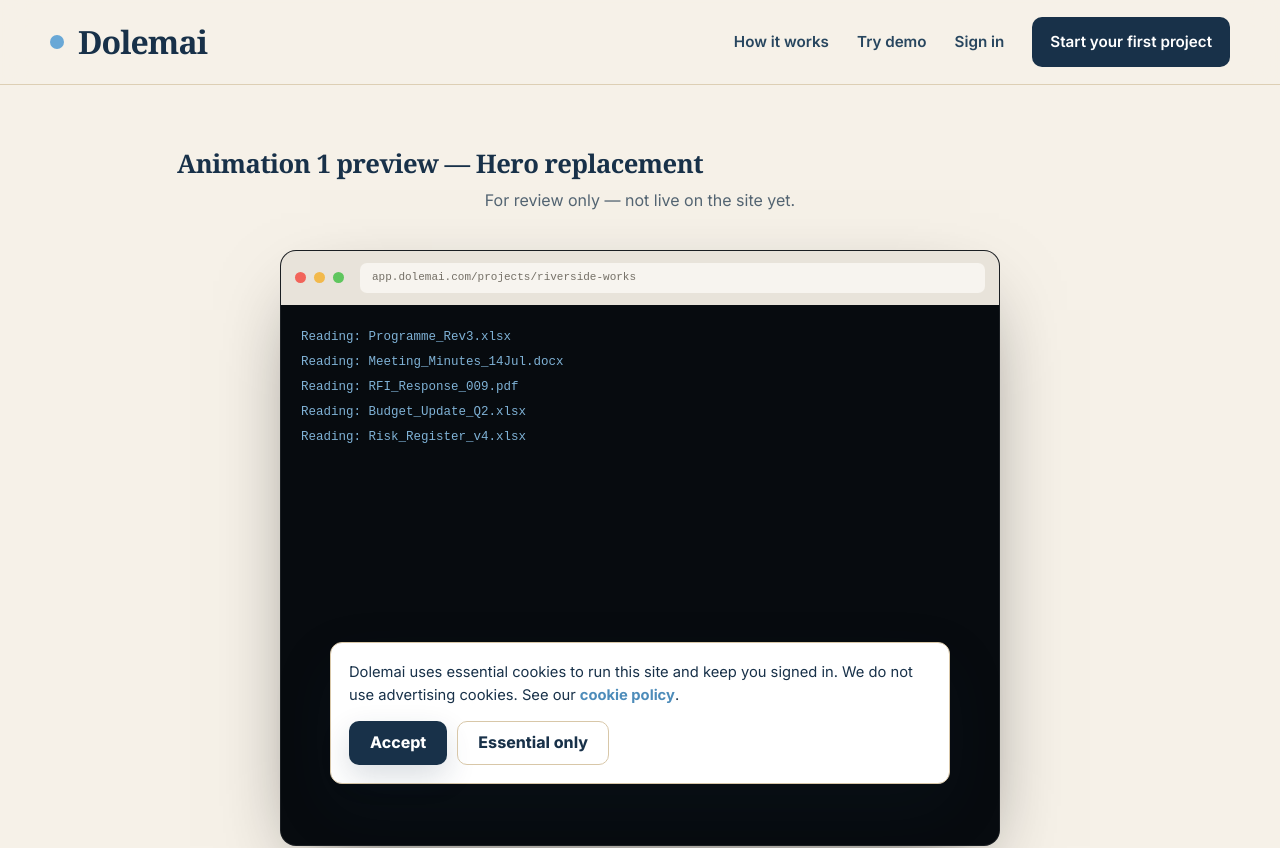
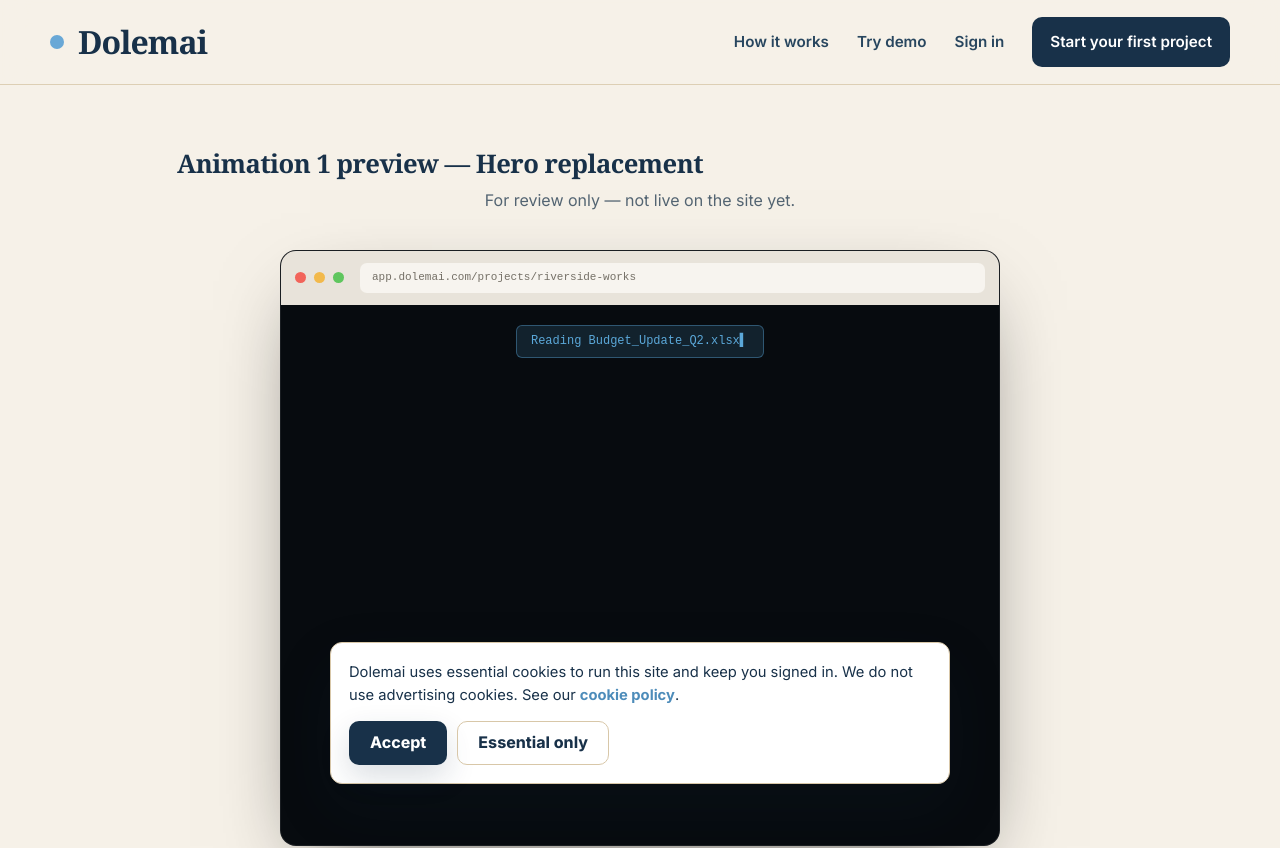
Before and after one commit to DesignflowOSapp/dolemai-marketing, a Next.js app: page /demo-animation-1 in a window 1280 px wide. Shown: the top 848 px of the page. Built offline with nearby package versions, Linux system fonts and the light colour scheme.

Commit message:
Animation + demo-report polish: full-width stacked hero animation (max 900); reading typewriter banner; redesigned folder-picker + project-details scene; Ask starts on scroll into view; remove report Overall position block; Programme/Cost heading rename

```diff
--- a/components/HeroDemoAnimation.tsx
+++ b/components/HeroDemoAnimation.tsx
@@ -3,13 +3,19 @@
 import { AnimFrame, Cursor, SIGNAL, RED, AMBER, GREEN, MONO, darkCard, monoLabel, overlay } from "@/components/animShared";
 import OverviewMock from "@/components/OverviewMock";
 
-const folders = ["Documents / 2024", "Projects / Active", "Riverside Works / 2026", "Archive / 2023"];
-const docs = [
-  "Reading: Programme_Rev3.xlsx",
-  "Reading: Meeting_Minutes_14Jul.docx",
-  "Reading: RFI_Response_009.pdf",
-  "Reading: Budget_Update_Q2.xlsx",
-  "Reading: Risk_Register_v4.xlsx",
+const folders = [
+  { name: "Documents / 2024", date: "12 Jan 2024" },
+  { name: "Projects / Active", date: "3 Mar 2026" },
+  { name: "Riverside Works / 2026", date: "16 Jul 2026" },
+  { name: "Archive / 2023", date: "20 Nov 2023" },
+];
+const readLines = [
+  "Reading Programme_Rev3.xlsx...",
+  "Reading Meeting_Minutes_14Jul.docx...",
+  "Reading RFI_Response_009.pdf...",
+  "Reading Budget_Update_Q2.xlsx...",
+  "Reading Risk_Register_v4.xlsx...",
+  "Building project intelligence...",
 ];
 const risks = [
   { id: "R001", text: "No contingency in budget estimate", sev: "Critical", tone: RED },
@@ -20,8 +26,8 @@
 
 function cursorFor(t: number): { x: string; y: string; click: boolean } | null {
   if (t < 4000) {
-    const y = t < 800 ? 104 : t < 2400 ? 104 + ((t - 800) / 1600) * 74 : 178;
-    return { x: "42%", y: y + "px", click: t >= 2900 && t < 3300 };
+    const y = t < 800 ? 120 : t < 2400 ? 120 + ((t - 800) / 1600) * 66 : 186;
+    return { x: "36%", y: y + "px", click: t >= 2900 && t < 3300 };
   }
   if (t >= 11000 && t < 15200) {
     if (t < 11500) return { x: "calc(100% - 128px)", y: "244px", click: t >= 11250 && t < 11500 };
@@ -36,13 +42,13 @@
   return null;
 }
 
-export default function HeroDemoAnimation() {
+export default function HeroDemoAnimation({ maxWidth }: { maxWidth?: number }) {
   const t = useTimeline(22000, { once: true, restAt: 20800 });
   const c = cursorFor(t);
 
   const folderOn = t < 4000;
-  const readingOn = t >= 4000 && t < 6200;
-  const dashOn = (t >= 6000 && t < 11400) || t >= 19000;
+  const readingOn = t >= 4000 && t < 6600;
+  const dashOn = (t >= 6400 && t < 11400) || t >= 19000;
   const riskOn = t >= 11200 && t < 19000;
   const reviewOn = t >= 15200 && t < 19000;
   const fade = t >= 21300 ? Math.min(1, (t - 21300) / 700) : 0;
@@ -50,50 +56,71 @@
   const riversideHover = t >= 2200 && t < 3000;
   const connecting = t >= 3000 && t < 3500;
   const connected = t >= 3500 && t < 4000;
-  const building = t >= 5800 && t < 6200;
   const statusConfirmed = t >= 17500;
   const dropdownOpen = t >= 16500 && t < 17650;
   const saved = t >= 17900 && t < 18900;
 
   return (
-    <AnimFrame minHeight={540}>
-      {/* ===== Phase 1 — folder picker ===== */}
+    <AnimFrame minHeight={540} maxWidth={maxWidth}>
+      {/* ===== Phase 1 — folder picker + project details ===== */}
       <div style={overlay(folderOn, { pointerEvents: "none" })}>
-        <div style={{ ...monoLabel, marginBottom: 12 }}>Connect a project folder</div>
-        <div style={{ ...darkCard, padding: 8 }}>
+        <div style={{ display: "grid", gridTemplateColumns: "1.5fr 1fr", gap: 14 }}>
+          {/* left: folder picker */}
+          <div style={{ ...darkCard, padding: 12 }}>
+            <div style={{ display: "flex", alignItems: "center", gap: 8, background: "#0d1116", border: "1px solid #23262C", borderRadius: 8, padding: "7px 10px", color: "#6b7178", fontSize: 12, marginBottom: 10 }}>
+              <span>🔍</span><span>Search folders</span>
+            </div>
+            <div style={{ display: "grid", gap: 4 }}>
               {folders.map((f, i) => {
                 const isRiver = i === 2;
                 const hot = isRiver && (riversideHover || connecting || connected);
                 return (
-              <div key={f} style={{ display: "flex", alignItems: "center", gap: 10, padding: "11px 12px", borderRadius: 8,
+                  <div key={f.name} style={{ display: "flex", alignItems: "center", gap: 10, padding: "9px 10px", borderRadius: 8,
                     background: hot ? "rgba(91,168,217,0.14)" : "transparent",
                     border: "1px solid " + (hot ? "rgba(91,168,217,0.4)" : "transparent"), transition: "all .25s ease" }}>
                     <span style={{ fontSize: 15 }}>📁</span>
-                <span style={{ color: "#dbe3ea", fontSize: 13.5, flex: 1 }}>{f}</span>
-                {isRiver && connecting && <span style={{ color: SIGNAL, fontSize: 12, fontFamily: MONO }}><span style={{ display: "inline-block", animation: "dm-spin 0.8s linear infinite" }}>◠</span> Connecting…</span>}
-                {isRiver && connected && <span style={{ color: GREEN, fontSize: 12, fontWeight: 700 }}>✓ Connected</span>}
+                    <span style={{ color: "#dbe3ea", fontSize: 13, flex: 1 }}>{f.name}</span>
+                    <span style={{ color: "#6b7178", fontSize: 11, fontFamily: MONO }}>{f.date}</span>
+                    {isRiver && riversideHover && <span style={{ background: SIGNAL, color: "#08131c", fontSize: 11, fontWeight: 700, borderRadius: 6, padding: "4px 10px" }}>Connect</span>}
                   </div>
                 );
               })}
             </div>
           </div>
 
-      {/* ===== Phase 2 — reading ===== */}
-      <div style={overlay(readingOn)}>
-        <div style={{ fontFamily: MONO, fontSize: 12.5, lineHeight: 2, filter: t >= 5600 ? "blur(3px)" : "none", opacity: t >= 5800 ? 0 : 1, transition: "filter .3s ease, opacity .4s ease" }}>
-          {docs.map((d, i) => {
-            const on = t >= 4100 + i * 300;
-            return <div key={d} style={{ color: "#7fb2d6", opacity: on ? 1 : 0, transform: on ? "none" : "translateY(8px)", transition: "opacity .25s ease, transform .25s ease" }}>{d}</div>;
-          })}
+          {/* right: project details */}
+          <div style={{ ...darkCard, padding: 14 }}>
+            <div style={{ color: "#F2F1ED", fontSize: 15, fontWeight: 750 }}>Riverside Works</div>
+            <div style={{ color: "#8B8F96", fontSize: 12, marginTop: 4 }}>Construction stage · JCT SBC/Q</div>
+            <div style={{ color: "#9aa2ab", fontSize: 12, marginTop: 12 }}>Client: Riverside Developments Ltd</div>
+            <div style={{ color: "#9aa2ab", fontSize: 12, marginTop: 3 }}>PM: Pearl Ume Associates</div>
+            <div style={{ marginTop: 16, paddingTop: 14, borderTop: "1px solid #23262C" }}>
+              {t < 3000 && <div style={{ color: "#6b7178", fontSize: 12 }}>Select a folder to connect</div>}
+              {connecting && <div style={{ color: SIGNAL, fontSize: 12, fontFamily: MONO }}><span style={{ display: "inline-block", animation: "dm-spin .8s linear infinite" }}>◠</span> Connecting…</div>}
+              {connected && <div style={{ color: GREEN, fontSize: 12.5, fontWeight: 700 }}>✓ Connected — Riverside Works / 2026</div>}
             </div>
-        <div style={{ position: "absolute", inset: 0, display: "flex", alignItems: "center", justifyContent: "center", color: SIGNAL, fontSize: 13, fontWeight: 600, opacity: building ? 1 : 0, transition: "opacity .3s" }}>
-          Building project intelligence…
+          </div>
+        </div>
+      </div>
+
+      {/* ===== Phase 2 — reading banner (single-line typewriter) ===== */}
+      <div style={overlay(readingOn, { display: "flex", alignItems: "flex-start", justifyContent: "center" })}>
+        <div style={{ background: "rgba(91,168,217,0.15)", border: "1px solid rgba(91,168,217,0.4)", borderRadius: 6, padding: "6px 14px", color: SIGNAL, fontSize: 12, fontFamily: MONO }}>
+          {(() => {
+            const start = 4000, end = 6600, slot = (end - start) / readLines.length;
+            const idx = Math.min(readLines.length - 1, Math.max(0, Math.floor((t - start) / slot)));
+            const full = readLines[idx];
+            const inSlot = (t - start) - idx * slot;
+            const perChar = Math.min(30, (slot * 0.72) / full.length);
+            const chars = Math.min(full.length, Math.max(0, Math.floor(inSlot / perChar)));
+            return <>{full.slice(0, chars)}<span style={{ opacity: chars < full.length ? 1 : 0 }}>▍</span></>;
+          })()}
         </div>
       </div>
 
       {/* ===== Phase 3 / 6 — dashboard ===== */}
       <div style={overlay(dashOn, { pointerEvents: "none" })}>
-        <OverviewMock t={t} revealBase={6200} reportPulse={t >= 19000} />
+        <OverviewMock t={t} revealBase={6400} reportPulse={t >= 19000} />
       </div>
 
       {/* ===== Phase 4 / 5 — risk register + review ===== */}
@@ -119,13 +146,11 @@
           })}
         </div>
 
-        {/* review panel slides in from right */}
         <div style={{ position: "absolute", top: 0, right: 0, bottom: 0, width: 320, background: "#0c1015", borderLeft: "1px solid #23262C", padding: 18,
           transform: reviewOn ? "translateX(0)" : "translateX(105%)", transition: "transform .5s cubic-bezier(.4,0,.2,1)", boxShadow: "-20px 0 40px rgba(0,0,0,.4)" }}>
           <div style={{ ...monoLabel, marginBottom: 8 }}>Review risk · R001</div>
           <div style={{ color: "#F2F1ED", fontSize: 14, fontWeight: 700, lineHeight: 1.4 }}>No contingency in budget estimate</div>
           <div style={{ color: "#8B8F96", fontSize: 12, marginTop: 8, lineHeight: 1.5 }}>Severity: Critical. Raised from Budget_Update_Q2.xlsx. No contingency line identified against the approved figure.</div>
-
           <div style={{ ...monoLabel, marginTop: 18, marginBottom: 6 }}>Status</div>
           <div style={{ position: "relative" }}>
             <div style={{ display: "flex", justifyContent: "space-between", alignItems: "center", ...darkCard, padding: "9px 12px", fontSize: 13,
@@ -146,7 +171,6 @@
 
       {c && <Cursor x={c.x} y={c.y} click={c.click} />}
 
-      {/* fade to black */}
       <div style={{ position: "absolute", inset: 0, background: "#000", opacity: fade, pointerEvents: "none", transition: "opacity .1s linear" }} />
       <style>{`@keyframes dm-spin{to{transform:rotate(360deg)}}@keyframes dm-cardpulse{0%,100%{box-shadow:0 0 0 0 rgba(91,168,217,0)}50%{box-shadow:0 0 0 5px rgba(91,168,217,.18)}}`}</style>
     </AnimFrame>
--- a/components/animShared.tsx
+++ b/components/animShared.tsx
@@ -12,9 +12,9 @@
 export const monoLabel: React.CSSProperties = { fontFamily: MONO, color: "#8B8F96", textTransform: "uppercase", letterSpacing: ".06em", fontSize: 9.5 };
 
 /** Dark browser frame with traffic lights + URL bar. */
-export function AnimFrame({ children, minHeight = 460 }: { children: React.ReactNode; minHeight?: number }) {
+export function AnimFrame({ children, minHeight = 460, maxWidth = 720 }: { children: React.ReactNode; minHeight?: number; maxWidth?: number }) {
   return (
-    <div style={{ maxWidth: 720, margin: "0 auto", fontFamily: FONT, textAlign: "left" }}>
+    <div style={{ maxWidth, margin: "0 auto", fontFamily: FONT, textAlign: "left" }}>
       <div style={{ borderRadius: 16, background: "#070b0f", border: "1px solid rgba(255,255,255,0.08)", overflow: "hidden", boxShadow: "0 30px 80px -30px rgba(0,0,0,.6)" }}>
         <div style={{ display: "flex", alignItems: "center", gap: 8, padding: "12px 14px", background: "#e8e3da" }}>
           <span style={{ width: 11, height: 11, borderRadius: "50%", background: "#f2645a" }} />
```
Also changed, not shown: app/(marketing)/page.tsx (+4 -5 lines), components/AskDemoAnimation.tsx (+5 -2 lines), components/DemoReport.tsx (+2 -14 lines), components/useAnimTimeline.ts (+25 -7 lines). Lines whose indentation alone changed are shown as unchanged.
